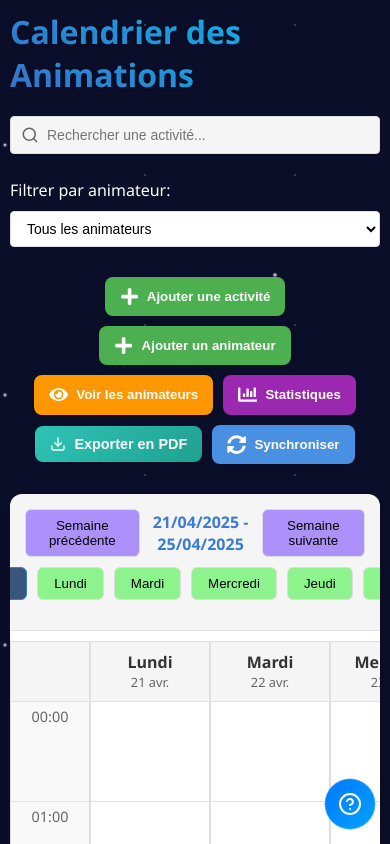
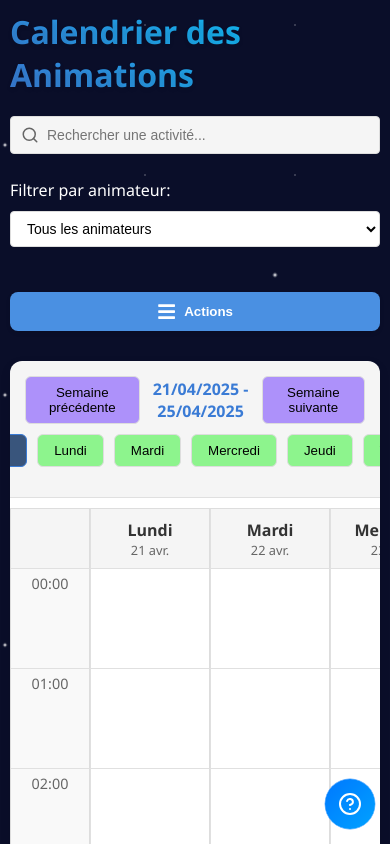
Before and after one commit to Chrstn67/planimation, a React (Vite) app: page / in a window 390 px wide. Shown: the top 844 px of the page. Built offline with nearby package versions, Linux system fonts and the light colour scheme.

Commit message:
MAJ bouton en format mobile

```diff
--- a/src/app/page.jsx
+++ b/src/app/page.jsx
@@ -22,7 +22,9 @@ import {
   FaSyncAlt,
   FaTrashAlt,
   FaChartBar,
-} from "react-icons/fa"; // Import des icônes
+  FaBars,
+  FaTimes,
+} from "react-icons/fa";
 import "../styles/page.css";
 
 export default function Home() {
@@ -42,10 +44,13 @@ export default function Home() {
   });
   const [selectedAnimatorFilter, setSelectedAnimatorFilter] = useState(null);
 
-  // Nouveaux états pour les nouvelles modales
+  // Nouveaux états pour les modales
   const [showAnimationSheetModal, setShowAnimationSheetModal] = useState(false);
   const [showStatsDashboardModal, setShowStatsDashboardModal] = useState(false);
   const [showDuplicationModal, setShowDuplicationModal] = useState(false);
+
+  // État pour le menu mobile
+  const [mobileMenuOpen, setMobileMenuOpen] = useState(false);
 
   // Fonction pour nettoyer les données invalides
   const cleanInvalidData = (dataArray) => {
@@ -176,6 +181,7 @@ export default function Home() {
       setActivities([]);
       setFilteredActivities([]);
       localStorage.removeItem("activities");
+      setMobileMenuOpen(false); // Fermer le menu mobile après action
     }
   };
 
@@ -258,17 +264,11 @@ export default function Home() {
     setActivities(updatedActivities);
   };
 
-  // Fonction pour ouvrir la modale de fiche d'animation
-  const handleOpenAnimationSheet = () => {
-    if (selectedActivity) {
-      setShowAnimationSheetModal(true);
-    }
-  };
-
-  // Fonction pour ouvrir la modale de duplication
-  const handleOpenDuplicationModal = () => {
-    if (selectedActivity) {
-      setShowDuplicationModal(true);
+  // Fonction pour fermer le menu mobile après une action
+  const handleMobileAction = (action) => {
+    setMobileMenuOpen(false);
+    if (action && typeof action === "function") {
+      action();
     }
   };
 
@@ -288,7 +288,9 @@ export default function Home() {
               onFilterChange={handleAnimatorFilterChange}
             />
           </div>
-          <div className="actions">
+
+          {/* Version desktop des boutons d'action */}
+          <div className="desktop-actions">
             <button
               onClick={() => setShowActivityModal(true)}
               className="add-button"
@@ -331,6 +333,79 @@ export default function Home() {
               >
                 <FaTrashAlt /> Supprimer toutes les activités
               </button>
+            )}
+          </div>
+
+          {/* Version mobile avec menu hamburger */}
+          <div className="mobile-menu-container">
+            <button
+              onClick={() => setMobileMenuOpen(!mobileMenuOpen)}
+              className={`mobile-menu-toggle ${mobileMenuOpen ? "active" : ""}`}
+            >
+              {mobileMenuOpen ? <FaTimes /> : <FaBars />} Actions
+            </button>
+
+            {mobileMenuOpen && (
+              <div className="mobile-actions-menu">
+                <button
+                  onClick={() =>
+                    handleMobileAction(() => setShowActivityModal(true))
+                  }
+                  className="add-button"
+                >
+                  <FaPlus /> Ajouter une activité
+                </button>
+                <button
+                  onClick={() =>
+                    handleMobileAction(() => setShowAnimatorModal(true))
+                  }
+                  className="add-button"
+                >
+                  <FaPlus /> Ajouter un animateur
+                </button>
+                <button
+                  onClick={() =>
+                    handleMobileAction(() => setShowAnimatorsListModal(true))
+                  }
+                  className="view-button"
+                >
+                  <FaEye /> Voir les animateurs
+                </button>
+                <button
+                  onClick={() =>
+                    handleMobileAction(() => setShowStatsDashboardModal(true))
+                  }
+                  className="stats-button"
+                >
+                  <FaChartBar /> Statistiques
+                </button>
+                <button
+                  onClick={() => {
+                    setMobileMenuOpen(false);
+                    // Note: ExportButton est un composant, on ne peut pas l'inclure directement ici
+                    // On utilise donc la même structure que la version desktop
+                  }}
+                  className="export-button"
+                >
+                  <FaEye /> Exporter
+                </button>
+                <button
+                  onClick={() =>
+                    handleMobileAction(() => setShowSyncModal(true))
+                  }
+                  className="sync-button"
+                >
+                  <FaSyncAlt /> Synchroniser
+                </button>
+                {activities.length > 0 && (
+                  <button
+                    onClick={() => handleMobileAction(handleClearAllActivities)}
+                    className="clear-button"
+                  >
+                    <FaTrashAlt /> Supprimer toutes les activités
+                  </button>
+                )}
+              </div>
             )}
           </div>
         </div>
--- a/src/styles/page.css
+++ b/src/styles/page.css
@@ -51,7 +51,8 @@
   text-shadow: 0 2px 4px rgba(0, 0, 0, 0.1);
 }
 
-.container header .actions {
+/* Styles pour les boutons d'action */
+.desktop-actions {
   display: flex;
   gap: 10px;
   flex-wrap: wrap;
@@ -59,10 +60,8 @@
   align-items: center;
 }
 
-.container header .actions button {
+.desktop-actions button {
   padding: 10px 15px;
-  background-color: #3a7bd5;
-  color: white;
   border: none;
   border-radius: 8px;
   cursor: pointer;
@@ -74,48 +73,63 @@
   gap: 8px;
 }
 
-.container header .actions button svg {
+.desktop-actions button svg {
   font-size: 1.2rem;
 }
 
-.container header .actions button.add-button {
+/* Couleurs des boutons */
+.add-button {
   background-color: #4caf50;
+  color: white;
 }
 
-.container header .actions button.add-button:hover {
+.add-button:hover {
   background-color: #45a049;
 }
 
-.container header .actions button.view-button {
+.view-button {
   background-color: #ff9800;
+  color: white;
 }
 
-.container header .actions button.view-button:hover {
+.view-button:hover {
   background-color: #e68900;
 }
 
-.container header .actions button.sync-button {
+.sync-button {
   background-color: #4a90e2;
+  color: white;
 }
 
-.container header .actions button.sync-button:hover {
+.sync-button:hover {
   background-color: #3a80d2;
 }
 
-.container header .actions button.clear-button {
+.clear-button {
   background-color: #ff4d4d;
+  color: white;
 }
 
-.container header .actions button.clear-button:hover {
+.clear-button:hover {
   background-color: #ff1a1a;
 }
 
-.container header .actions button.stats-button {
+.stats-button {
   background-color: #9c27b0;
+  color: white;
 }
 
-.container header .actions button.stats-button:hover {
+.stats-button:hover {
   background-color: #7b1fa2;
+}
+
+.export-button {
+  background-color: #ff9800;
+  color: white;
+}
+
+.export-button:hover {
+  background-color: #e68900;
 }
 
 @media (max-width: 768px) {
@@ -132,9 +146,9 @@
     font-size: 2rem;
   }
 
-  .container header .actions {
-    width: 100%;
-    justify-content: center;
+  /* Cette règle assure que la classe desktop-actions est bien masquée en mobile */
+  .desktop-actions {
+    display: none !important;
   }
 }
 
@@ -251,3 +265,91 @@ body {
     max-width: 700px;
   }
 }
+
+/* ===== STYLES POUR LE MENU MOBILE ===== */
+.mobile-menu-container {
+  display: none;
+  position: relative;
+  width: 100%;
+  margin-top: 15px;
+}
+
+.mobile-menu-toggle {
+  background-color: #4a90e2; /* Couleur de fond identique au bouton sync */
+  color: white; /* Couleur de texte identique */
+  border: none;
+  border-radius: 8px;
+  padding: 10px 15px;
+  font-weight: 600;
+  display: flex;
+  align-items: center;
+  justify-content: center;
+  gap: 8px;
+  cursor: pointer;
+  width: 100%;
+  transition: all 0.3s ease;
+  box-shadow: 0 2px 4px rgba(0, 0, 0, 0.1);
+}
+
+.mobile-menu-toggle.active {
+  background-color: #3a80d2; /* Couleur de survol identique au bouton sync */
+  border-radius: 8px 8px 0 0;
+}
+
+.mobile-menu-toggle svg {
+  font-size: 1.2rem;
+}
+
+.mobile-actions-menu {
+  position: absolute;
+  top: 100%;
+  left: 0;
+  right: 0;
+  background-color: #fff;
+  border-radius: 0 0 8px 8px;
+  box-shadow: 0 4px 8px rgba(0, 0, 0, 0.1);
+  z-index: 100;
+  overflow: hidden;
+  display: flex;
+  flex-direction: column;
+  width: 100%;
+}
+
+.mobile-actions-menu button {
+  padding: 12px 15px;
+  text-align: left;
+  border: none;
+  border-bottom: 1px solid #f0f0f0;
+  cursor: pointer;
+  display: flex;
+  align-items: center;
+  gap: 10px;
+  font-weight: 500;
+  transition: background-color 0.2s ease;
+  color: white;
+}
+
+.mobile-actions-menu button:last-child {
+  border-bottom: none;
+}
+
+.mobile-actions-menu button svg {
+  font-size: 1rem;
+}
+
+/* Media queries pour alterner entre le menu desktop et mobile */
+@media (max-width: 768px) {
+  .desktop-actions {
+    display: none !important;
+  }
+
+  .mobile-menu-container {
+    display: block;
+  }
+}
+
+@media (min-width: 769px) {
+  .mobile-menu-container {
+    display: none;
+  }
+}
```
